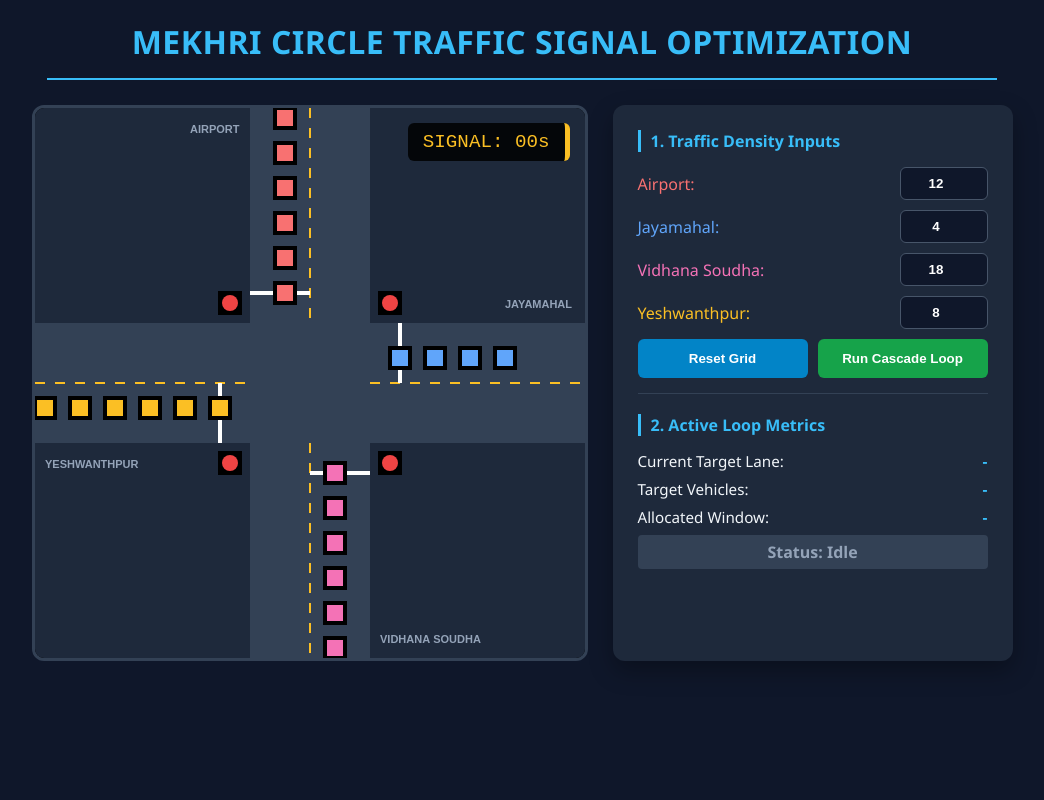
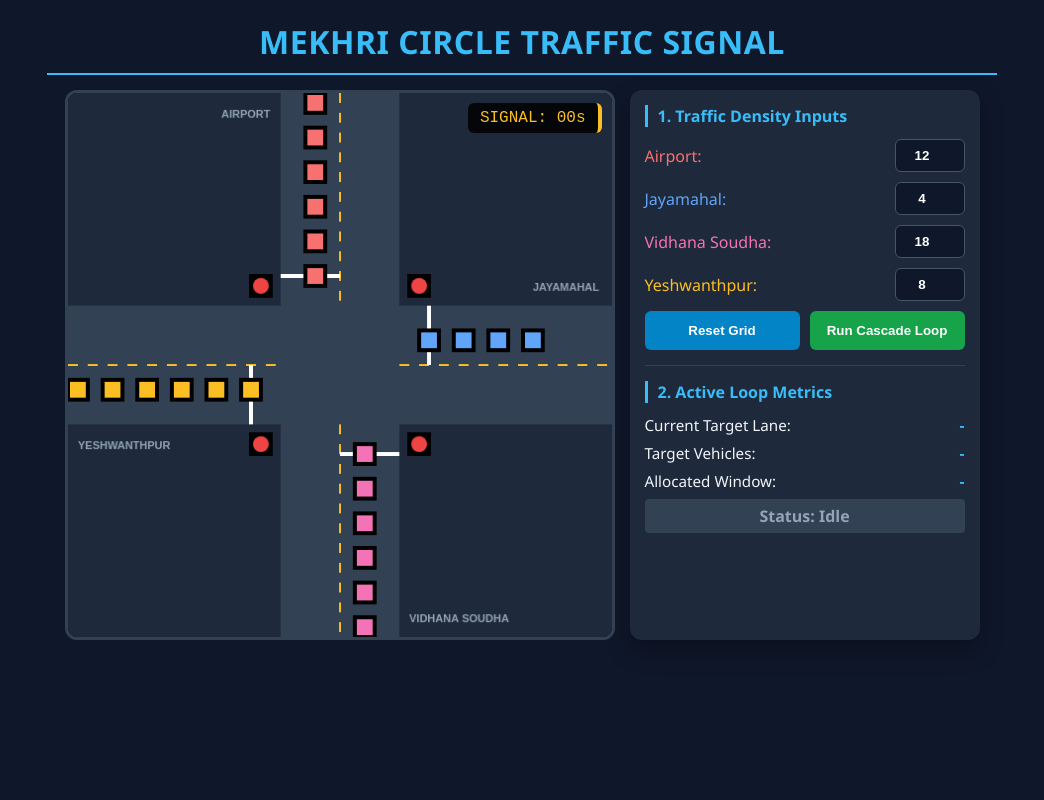
Before and after one commit to sandeshrai24-bit/Mekhri-Circle-traffic_Optimization, a Flask app: page / in a window 1280 px wide. Shown: the whole page, without its empty margins (118-1162 px from the left). Run offline with Flask 3, Linux system fonts and the light colour scheme.

Commit message:
Update index.html

```diff
--- a/templates/index.html
+++ b/templates/index.html
@@ -5,10 +5,9 @@
     <meta name="theme-color" content="#38bdf8">
     <meta name="apple-mobile-web-app-capable" content="yes">
     <meta name="mobile-web-app-capable" content="yes">
-<meta name="apple-mobile-web-app-status-bar-style" content="black">
-    <meta name="viewport" content="width=device-width, initial-scale=1">
+    <meta name="apple-mobile-web-app-status-bar-style" content="black-translucent">
+    <meta name="viewport" content="width=device-width, initial-scale=1.0, maximum-scale=1.0, user-scalable=no">
     <meta charset="UTF-8">
-    <meta name="viewport" content="width=device-width, initial-scale=1.0">
     <title>Mekhri Circle Loop Automation</title>
     <style>
         :root {
@@ -17,32 +16,43 @@
             --accent: #38bdf8;
             --text: #f1f5f9;
         }
+        * {
+            box-sizing: border-box;
+        }
         body {
             font-family: 'Segoe UI', Tahoma, sans-serif;
             background-color: var(--bg);
             color: var(--text);
             margin: 0;
-            padding: 20px;
+            padding: 10px;
             display: flex;
             flex-direction: column;
             align-items: center;
+            min-height: 100vh;
         }
         .main-header {
             text-align: center;
-            margin-bottom: 25px;
+            margin-bottom: 15px;
             border-bottom: 2px solid var(--accent);
-            padding-bottom: 15px;
+            padding-bottom: 10px;
             width: 100%;
             max-width: 950px;
         }
         .main-header h1 {
             margin: 0;
-            font-size: 2rem;
+            font-size: 1.5rem;
             color: var(--accent);
             text-transform: uppercase;
             letter-spacing: 0.5px;
         }
-        .container { display: flex; gap: 25px; flex-wrap: wrap; justify-content: center; }
+        .container {
+            display: flex;
+            gap: 15px;
+            flex-wrap: wrap;
+            justify-content: center;
+            width: 100%;
+            max-width: 950px;
+        }
 
         .simulation-box {
             position: relative;
@@ -50,35 +60,52 @@
             border: 3px solid #334155;
             border-radius: 12px;
             overflow: hidden;
+            width: 100%;
+            max-width: 550px; /* Limits size on desktop */
+            aspect-ratio: 1 / 1; /* Keeps the canvas perfectly square */
         }
 
         .timer-banner {
             position: absolute;
-            top: 15px;
-            right: 15px;
+            top: 10px;
+            right: 10px;
             background: rgba(0,0,0,0.85);
-            padding: 8px 15px;
+            padding: 6px 12px;
             border-radius: 6px;
             font-family: 'Courier New', monospace;
-            font-size: 1.2rem;
+            font-size: 1rem;
             color: #fbbf24;
-            border-right: 5px solid #fbbf24;
+            border-right: 4px solid #fbbf24;
             z-index: 10;
         }
-        canvas { display: block; }
+        canvas {
+            display: block;
+            width: 100%; /* Makes the internal 550px coordinate system scale fluidly down to fit smaller phone widths */
+            height: auto;
+        }
         .panel {
             background: var(--surface);
-            padding: 25px;
+            padding: 15px;
             border-radius: 12px;
-            width: 350px;
+            width: 100%;
+            max-width: 550px; /* Stretches alongside canvas on mobile */
             box-shadow: 0 10px 25px rgba(0,0,0,0.3);
             display: flex;
             flex-direction: column;
-            gap: 20px;
+            gap: 15px;
         }
+
+        /* Desktop specific layout rules */
+        @media (min-width: 768px) {
+            body { padding: 20px; }
+            .main-header h1 { font-size: 2rem; }
+            .panel { width: 350px; } /* Restores sidebar layout on wider screens */
+            .container { flex-wrap: nowrap; }
+        }
+
         .section { border-bottom: 1px solid #334155; padding-bottom: 15px; }
         .section:last-child { border: none; }
-        h3 { margin: 0 0 15px 0; color: var(--accent); font-size: 1rem; border-left: 3px solid var(--accent); padding-left: 10px; }
+        h3 { margin: 0 0 12px 0; color: var(--accent); font-size: 1rem; border-left: 3px solid var(--accent); padding-left: 10px; }
         .row { display: flex; justify-content: space-between; align-items: center; margin-bottom: 10px; }
         input[type="number"] {
             width: 70px;
@@ -109,7 +136,7 @@
 <body>
 
     <header class="main-header">
-        <h1>Mekhri Circle Traffic Signal Optimization</h1>
+        <h1>Mekhri Circle Traffic Signal</h1>
     </header>
 
     <div class="container">
@@ -174,7 +201,6 @@
         const carGap = 15;
         const unitStep = carSize + carGap;
 
-        // SWAPPED VECTORS: Vidhana Soudha is now South (moving up), Yeshwanthpur is West (moving right)
         const profiles = {
             "Airport":        { x: midX - 25, y: -20, dx: 0, dy: unitStep, stopX: midX - 25, stopY: midY - lineOffset, color: '#f87171' },
             "Vidhana Soudha": { x: midX + 25, y: canvas.height + 20, dx: 0, dy: -unitStep, stopX: midX + 25, stopY: midY + lineOffset, color: '#f472b6' },
@@ -309,7 +335,7 @@
 
         function engineLoop() {
             cars.forEach(c => {
-                if (c.passedLine) {
+                if (c.passedLine && c.dir === activeLight) {
                     let p = profiles[c.dir];
                     c.x += p.dx * 0.05;
                     c.y += p.dy * 0.05;
@@ -337,7 +363,6 @@
             ctx.beginPath(); ctx.moveTo(midX + lineOffset, midY - roadW/2); ctx.lineTo(midX + lineOffset, midY); ctx.stroke();
             ctx.beginPath(); ctx.moveTo(midX - lineOffset, midY); ctx.lineTo(midX - lineOffset, midY + roadW/2); ctx.stroke();
 
-            // SWAPPED TEXT PLACEMENTS: Vidhana Soudha is on bottom, Yeshwanthpur is on left
             ctx.fillStyle = "#94a3b8"; ctx.font = "bold 11px Arial";
             ctx.fillText("AIRPORT", midX - roadW/2 - 60, 25);
             ctx.fillText("JAYAMAHAL", canvas.width - 80, midY - roadW/2 - 15);
@@ -368,17 +393,12 @@
 
         initSimulation();
         engineLoop();
-    </script>
-<script>
+
         if ('serviceWorker' in navigator) {
             window.addEventListener('load', () => {
                 navigator.serviceWorker.register('/static/sw.js')
-        .then(reg => {
-            console.log('PWA Ready', reg);
-        })
-        .catch(err => {
-            console.log('Service Worker Error:', err);
-        });
+                .then(reg => console.log('PWA Ready', reg))
+                .catch(err => console.log('Service Worker Error:', err));
             });
         }
     </script>
```
Lines whose indentation alone changed are shown as unchanged.
